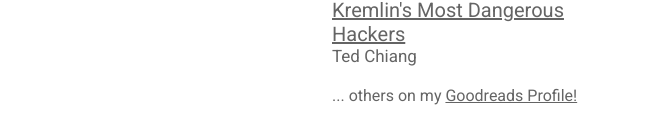
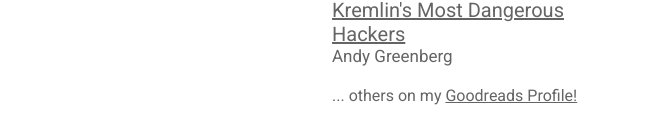
Before and after one commit to chanlawrencet/chanlawrencet.github.io, a React (Create React App) app: page / in a window 1280 px wide. Shown: the part 431-567 px from the top of the page, without its empty margins (308-969 px from the left). Built offline with nearby package versions, Linux system fonts and the light colour scheme.

Commit message:
author update

```diff
--- a/src/App.js
+++ b/src/App.js
@@ -25,7 +25,7 @@ const siteData = {
       {
         title: 'Sandworm: A New Era of Cyberwar and the Hunt for the Kremlin\'s Most Dangerous Hackers',
         titleLink: 'https://www.goodreads.com/book/show/41436213-sandworm',
-        subtitle: 'Ted Chiang',
+        subtitle: 'Andy Greenberg',
       }
     ],
     footer: {
```
